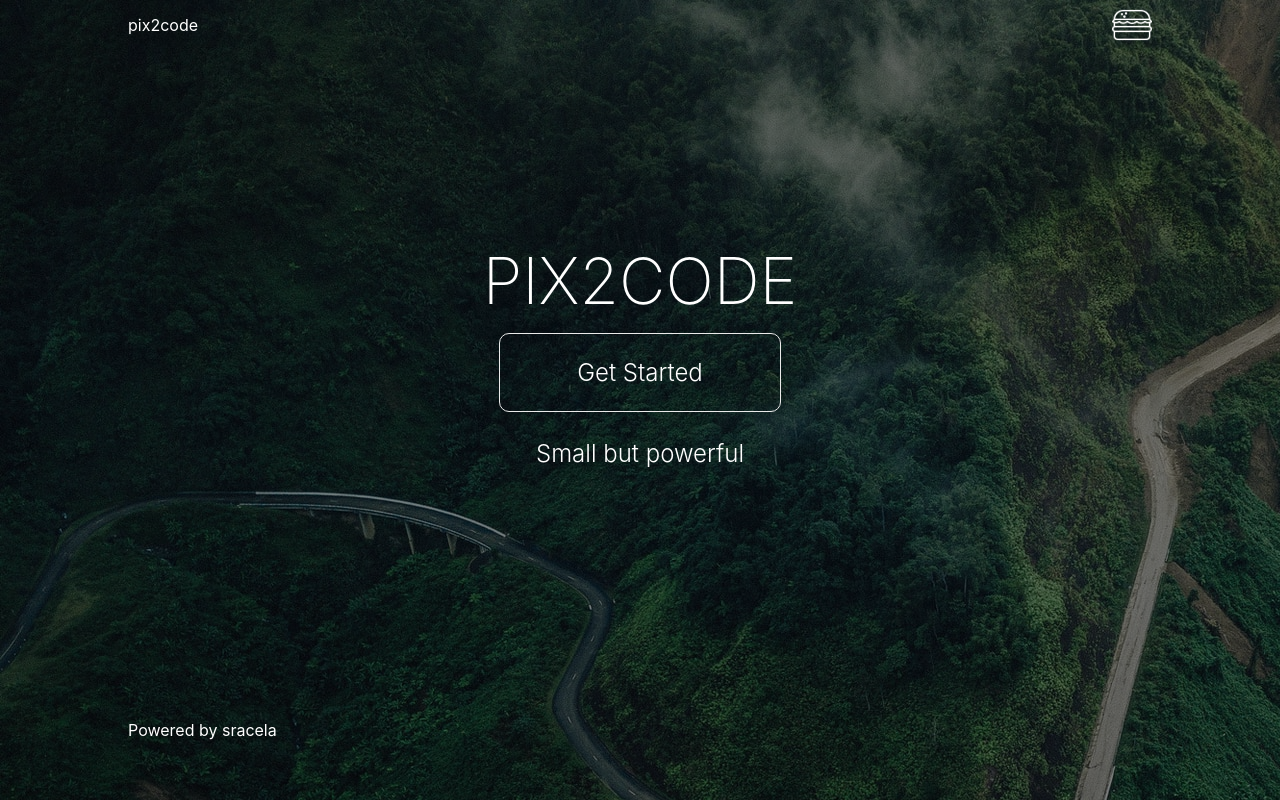
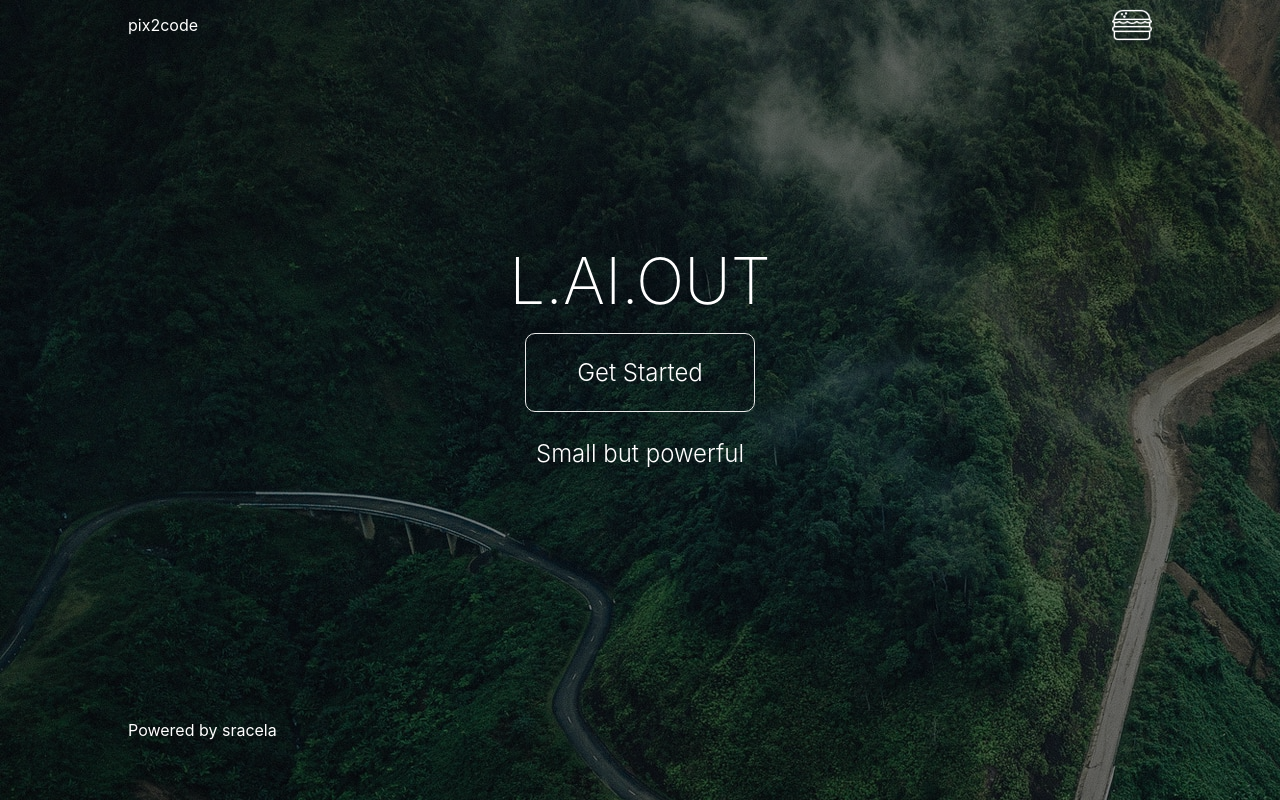
Before and after one commit to sracela/laiout, a Next.js app: page / in a window 1280 px wide. Built offline with nearby package versions, Linux system fonts and the light colour scheme.

Commit message:
change name pix2code to laiout

```diff
--- a/pages/index.js
+++ b/pages/index.js
@@ -10,7 +10,7 @@
         <title>{siteTitle}</title>
       </Head>
       <section>
-        <h1 className={styles.title}>PIX2CODE</h1>
+        <h1 className={styles.title}>L.AI.OUT</h1>
           <Link href="/converter" >
         <div className={styles.card}>
               <a>Get Started</a>
```
